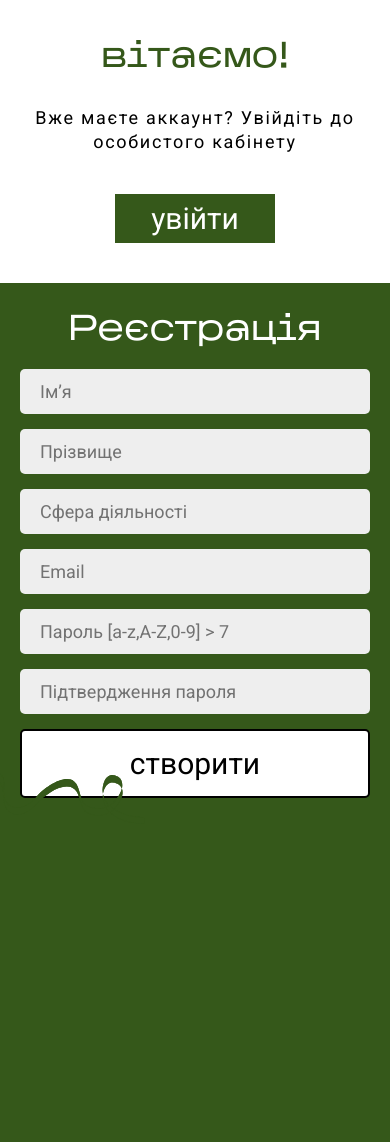
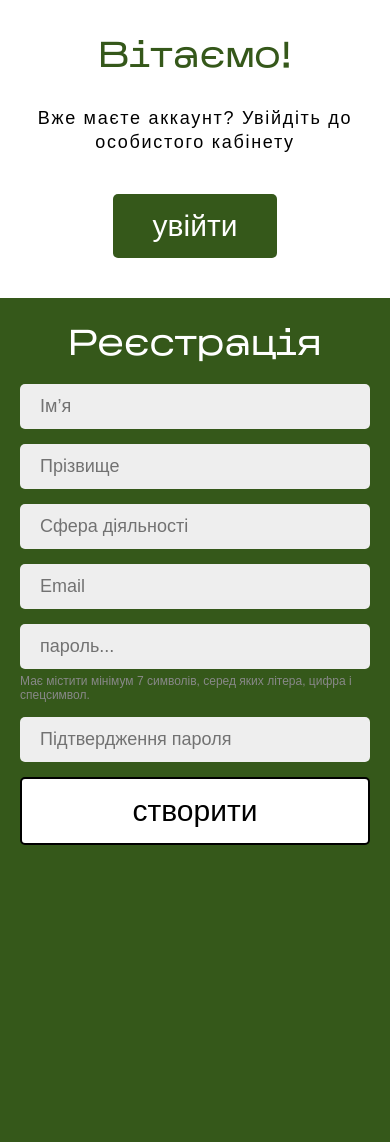
Before and after one commit to PechenenkoYara/military-app, a Flask app: page /sign-up in a window 390 px wide. Before the commit the page ends 798 px from the top, so only its background shows below. Run offline with Flask 3, Linux system fonts and the light colour scheme; some web fonts are replaced.

Commit message:
mobile finish

```diff
--- a/website/templates/base_.html
+++ b/website/templates/base_.html
@@ -16,7 +16,7 @@
     }
     :root {
       --font-family-kharkiv-tone: 'Kharkiv Tone', sans-serif;
-      --font-family-roboto: 'Roboto', sans-serif;
+      --font-family-roboto: 'Mariupol', sans-serif;
       --text-rgb-53-88-26: rgba(53, 88, 26, 1);
       --text-black: rgba(0, 0, 0, 1);
       --text-white: rgba(255, 255, 255, 1);
@@ -99,14 +99,35 @@
       text-transform: none;
       color: var(--text-white);
     }
+    .password-hint {
+      font-size: 0.9rem;
+      color: #888; /* сіро-контрастний колір */
+      margin-top: -10px;
+      margin-bottom: 0px;
+      display: block;
 
+    }
+
+    /* 🔽 адаптація для мобільної версії */
+    @media (max-width: 768px) {
+      .password-hint {
+        font-size: 0.75rem;
+        text-align: left;
+        padding: 0 -30px;
+      }
+
+
+      .ribbon {
+        display: None;
+      }
+    }
     .frame-5-7 {
       display: flex;
       flex-direction: row;
       justify-content: center;
       align-items: center;
       gap: 10px;
-      padding: 7px 36px 7px 36px;
+      padding: 15px 40px;
       flex-grow: 0;
       flex-shrink: 1;
       flex-basis: auto;
@@ -114,6 +135,7 @@
       cursor: pointer;
       transition: background-color 0.3s;
       text-decoration: none;
+      border-radius: 5px;
     }
 
     .frame-5-7:hover {
--- a/website/templates/html_registr.html
+++ b/website/templates/html_registr.html
@@ -8,7 +8,7 @@
   <div class="frame-32-2">
     <div class="left-side">
       <div class="frame-4-4">
-        <p class="text-5"><span class="text-rgb-53-88-26">вітаємо!</span></p>
+        <p class="text-5"><span class="text-rgb-53-88-26">Вітаємо!</span></p>
         <p class="text-6"><span class="text-black">Вже маєте аккаунт? Увійдіть до особистого кабінету</span></p>
         <a href="/login" class="frame-5-7">
           <p class="text-8"><span class="text-white" style="position: relative; z-index: 1000;">увійти</span></p>
@@ -28,8 +28,10 @@
             <input type="text" name="last_name" class="input-field" placeholder="Прізвище" value="{{ user.last_name }}" required>
             <input type="text" name="occupation" class="input-field" placeholder="Сфера діяльності" value="{{ user.occupation }}">
             <input type="email" name="email" class="input-field" placeholder="Email" value="{{ user.email }}" required>
-            <input type="password" name="password1" class="input-field" placeholder="Пароль [a-z,A-Z,0-9] > 7" required>
-            <input type="password" name="password2" class="input-field" placeholder="Підтвердження пароля" required>
+            <input type="password" name="password1" class="input-field" placeholder="пароль..." required>
+            <small class="password-hint">
+              Має містити мінімум 7 символів, серед яких літера, цифра і спецсимвол.
+            </small>            <input type="password" name="password2" class="input-field" placeholder="Підтвердження пароля" required>
 
             {% with messages = get_flashed_messages(with_categories=true) %}
             {% if messages %}
--- a/website/templates/login.html
+++ b/website/templates/login.html
@@ -15,6 +15,7 @@
       </div>
 
     </div>
+
 
     <div class="right-side">
       <div class="right-section">
--- a/website/templates/our_home.html
+++ b/website/templates/our_home.html
@@ -310,8 +310,7 @@
       }
 
       .ribbon {
-        width: 90%;
-        margin-top: 30px;
+        display: None;
       }
     }
     .developers-section {
```
